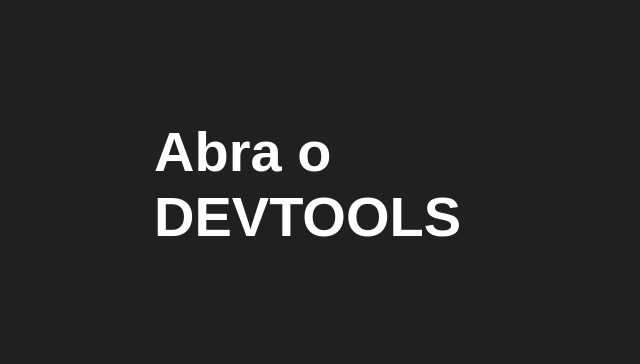
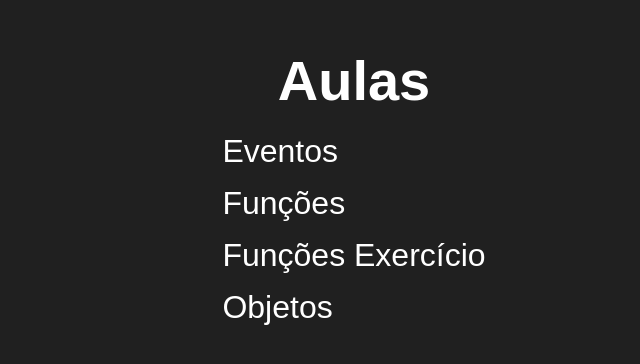
Before and after one commit to francisco-das-chagas/estudos-javascript, a plain HTML site: page index.html in a window 1280 px wide. Shown: the part 162-526 px from the top of the page, without its empty margins (286-926 px from the left). Drawn offline with Linux system fonts and the light colour scheme.

Commit message:
aulas-adicionadas

```diff
--- a/index.html
+++ b/index.html
@@ -4,12 +4,18 @@
   <meta charset="UTF-8">
   <meta name="viewport" content="width=device-width, initial-scale=1.0">
   <link rel="stylesheet" href="style.css">
-  <title>Funçoes 2 - JavaScript</title>
+  <title>Aulas</title>
 </head>
 <body>
   <div class="main">
-      <h1>Abra o DEVTOOLS</H1>
+    <h1>Aulas</h1>
+    <ul class="lista-aulas">
+      <li><a href="./aulas/java-script-aulas/eventos/index.html">Eventos</a></li>
+      <li><a href="./aulas/java-script-aulas/funcoes/index.html">Funções</a></li>
+      <li><a href="./aulas/java-script-aulas/funcoes-exercicio/index.html">Funções Exercício</a></li>
+      <li><a href="./aulas/java-script-aulas/objetos/index.html">Objetos</a></li>
+    </ul>
   </div>
-  <script src="script.js"></script>
+
 </body>
 </html>
```
Also changed, not shown: aulas/aulas.html (renamed from aulas.html).
